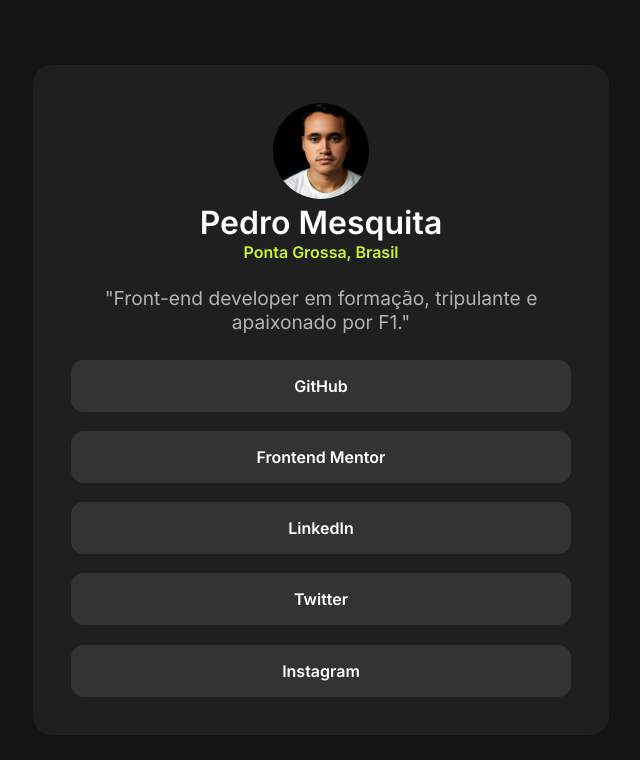
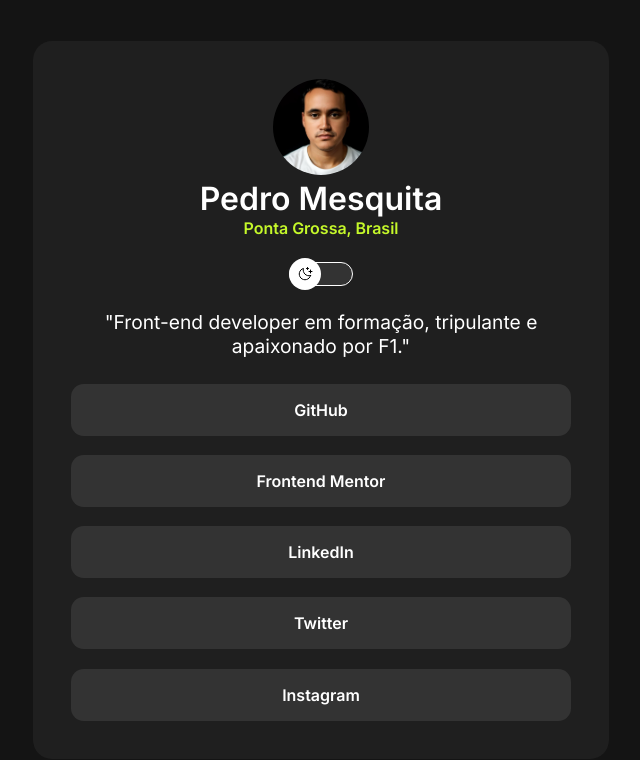
Before and after one commit to PHMesquita97/Social-Links-Profile, a plain HTML site: page index.html in a window 1280 px wide. Shown: the whole page, without its empty margins (319-959 px from the left). Drawn offline with Linux system fonts and the light colour scheme.

Commit message:
add light mode

```diff
--- a/index.html
+++ b/index.html
@@ -1,5 +1,5 @@
 <!DOCTYPE html>
-<html lang="en">
+<html lang="en" class="">
 <head>
   <meta charset="UTF-8">
   <meta name="viewport" content="width=device-width, initial-scale=1.0"> <!-- displays site properly based on user's device -->
@@ -21,6 +21,12 @@
       <img src="./assets/images/perfil.jpg" alt="Profile picture of Pedro Mesquita" class="profile-image">
       <h1 class="profile-name">Pedro Mesquita</h1>
       <p class="profile-location">Ponta Grossa, Brasil</p>
+
+      <div id="switch" onclick="toggleMode()">
+        <button></button>
+        <span></span>
+      </div>
+
       <p class="profile-bio">"Front-end developer em formação, tripulante e apaixonado por F1."</p>
     </header>
 
@@ -44,5 +50,8 @@
       </ul>
     </nav>
   </main>
+
+  <script src="./script.js"></script>
+
 </body>
 </html>
--- /dev/null
+++ b/script.js
@@ -0,0 +1,6 @@
+function toggleMode(){
+    const html = document.documentElement
+
+    html.classList.toggle('light')
+
+}
--- a/style.css
+++ b/style.css
@@ -3,7 +3,7 @@
   margin: 0;
   padding: 0;
   box-sizing: border-box;
-    font-family: 'Inter', sans-serif;
+  font-family: "Inter", sans-serif;
 }
 
 :root {
@@ -13,6 +13,17 @@
   --accent-color: hsl(75, 94%, 57%);
   --button-color: hsl(0, 0%, 20%);
   --button-hover: hsl(75, 94%, 57%);
+  --switch-bg-url: url(./assets/images/moon-stars.svg);
+}
+
+.light {
+  --bg-color: hsl(0deg 0% 100%);
+  --card-color: hsl(74.85deg 93.64% 56.86%);
+  --text-color: hsl(0 0% 20% / 1);
+  --accent-color: hsl(0 0% 20% / 1);
+  --button-color: hsl(0deg 0% 100%);
+  --button-hover: hsl(75deg 100% 14.17%);
+  --switch-bg-url: url(./assets/images/sun.svg);
 }
 
 body {
@@ -54,11 +65,48 @@
   color: var(--accent-color);
   font-size: 1rem;
   font-weight: 600;
+  margin-bottom: 1.5rem;
+}
+
+#switch {
+  position: relative;
+  width: 64px;
+
+  margin: 0 auto;
+}
+
+#switch button {
+  height: 32px;
+  width: 32px;
+  background: white var(--switch-bg-url) no-repeat center;
+  border: 0;
+  border-radius: 50%;
+
+  position: absolute;
+  z-index: 1;
+  /*alinhar o botão com o fundo*/
+  transform: translateY(-50%);
+  top: 50%;
+  left: 0;
+
+  animation: slide-out 0.4s forwards;
+}
+
+.light #switch button {
+  animation: slide-in 0.4s forwards;
+}
+
+#switch span {
+  display: block;
+  width: 64px;
+  height: 24px;
+  background-color: var(--button-color);
+  border: 1px solid var(--text-color);
+  border-radius: 9999px;
 }
 
 .profile-bio {
   font-size: 1.2rem;
-    color: hsl(0, 0%, 70%);
   margin-top: 1.5rem;
 }
 
@@ -77,10 +125,33 @@
   font-weight: 600;
   padding: 1rem;
   border-radius: 0.8rem;
-    transition: background-color 0.3s, color 0.3s;
+  transition:
+    background-color 0.3s,
+    color 0.3s;
 }
 
 .btn:hover {
   background-color: var(--button-hover);
   color: var(--card-color);
 }
+
+/*animation*/
+@keyframes slide-in {
+  from {
+    left: 0;
+  }
+
+  to {
+    left: 50%;
+  }
+}
+
+@keyframes slide-out {
+  from {
+    left: 50%;
+  }
+
+  to {
+    left: 0;
+  }
+}
```
Also changed, not shown: assets/images/moon-stars.svg (added), assets/images/sun.svg (added). Lines whose indentation alone changed are shown as unchanged.
